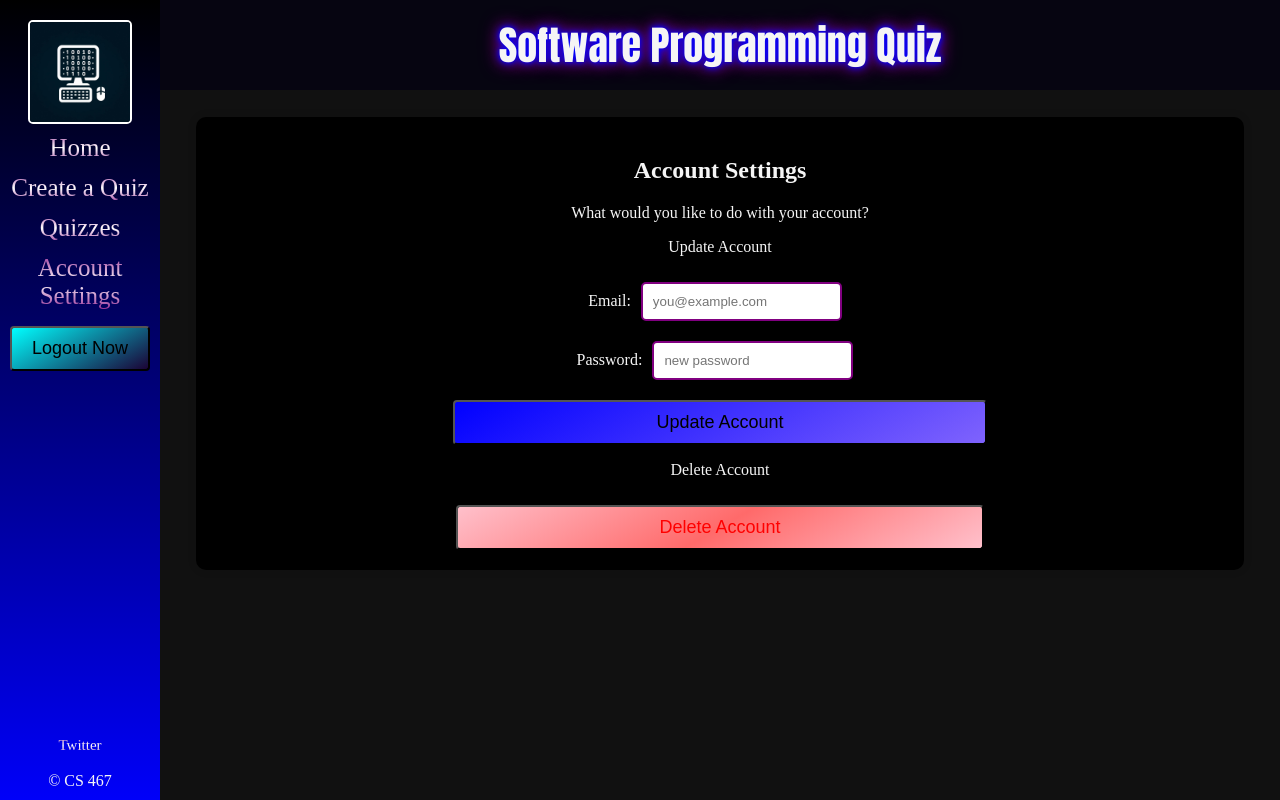
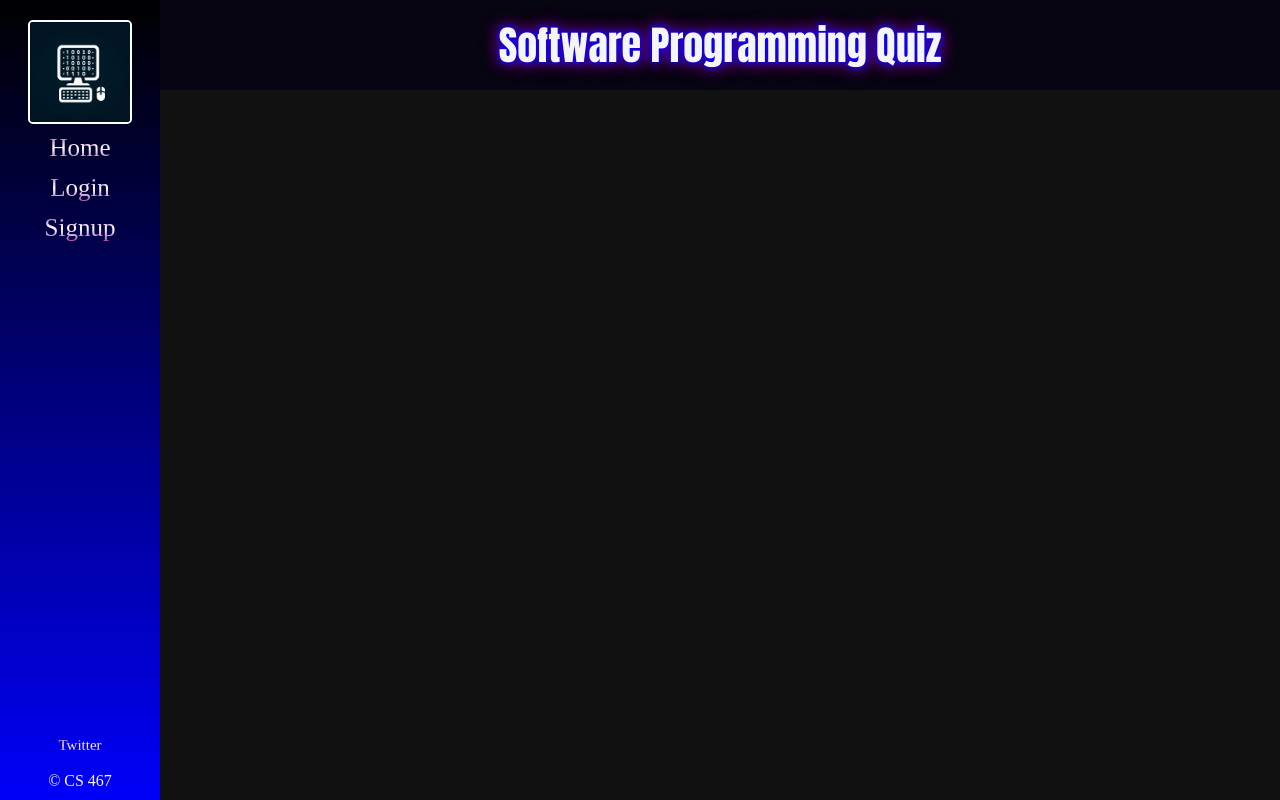
Before and after one commit to jgiggler/software-programming-quiz-frontend, a React (Vite) app in the folder quiz-frontend/: page /account-settings in a window 1280 px wide. Built offline with nearby package versions, Linux system fonts and the light colour scheme.

Commit message:
update for update account

```diff
--- a/quiz-frontend/src/App.jsx
+++ b/quiz-frontend/src/App.jsx
@@ -13,7 +13,7 @@ import ResultsPage from './pages/ResultsPage';
 import TakeQuizPage from './pages/TakeQuizPage';
 
 function App() {
-  const [employerID, setEmployerID] = useState(1)
+  const [employerID, setEmployerID] = useState(undefined)
   const [candidateID, setCandidateID] = useState(undefined)
   return (
     <>
--- a/quiz-frontend/src/pages/AccountPage.jsx
+++ b/quiz-frontend/src/pages/AccountPage.jsx
@@ -27,15 +27,31 @@ function AccountPage({employerID, setEmployerID}) {
         }));
     };
     const handleUpdate = async (e) => {
+
         const confirmUpdate = window.confirm("Are you sure you want to update your account details?");
         if (confirmUpdate) {
-        try {
-            const response = await axios.put('http://127.0.0.1:4546/update-user', userDetails);
-            console.log('Updated details:', response.data);
-        } catch (error) {
-            console.error('Error updating details:', error);
-        }
-        }
+          try {
+            const response = await fetch('http://127.0.0.1:4546/update-user', {
+              method: 'POST',
+              headers: {
+                'Content-Type': 'application/json',
+              },
+              body: JSON.stringify(userDetails),
+            });
+
+            const data = await response.json();
+
+            if (response.ok) {
+              console.log('Update successful:', data);
+              // Handle success, e.g., show a success message or redirect
+            } else {
+              console.error('Update failed:', data);
+              // Handle error, e.g., show an error message
+            }
+          } catch (error) {
+            console.error('Error:', error);
+          }
+        };
     };
 
     const handleDelete = async () => {
```
